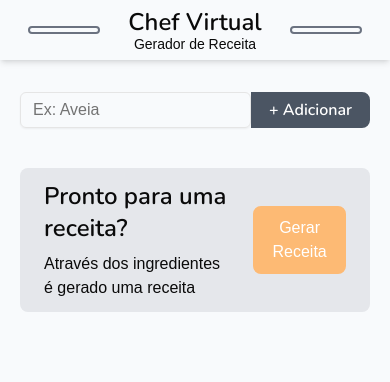
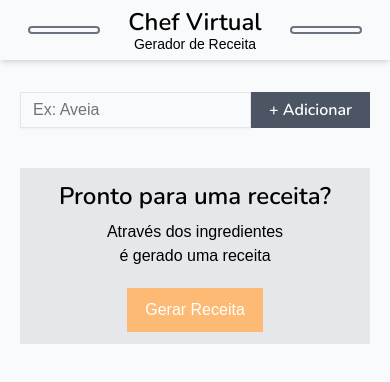
Before and after one commit to yKaayo/gerador-de-receita, a React (Vite) app: page / in a window 390 px wide. Shown: the top 382 px of the page. Built offline with nearby package versions, Linux system fonts and the light colour scheme; a web font is replaced by a local one.

Commit message:
Some adjustments

```diff
--- a/src/css/styles.css
+++ b/src/css/styles.css
@@ -35,66 +35,3 @@
   @apply px-4 py-1 bg-gray-600 border-2 border-gray-600 text-white font-semibold hover:bg-transparent hover:text-gray-600 duration-300;
 }
 /* Main - End */
-@layer base {
-  :root {
-    --background: 0 0% 100%;
-    --foreground: 0 0% 3.9%;
-    --card: 0 0% 100%;
-    --card-foreground: 0 0% 3.9%;
-    --popover: 0 0% 100%;
-    --popover-foreground: 0 0% 3.9%;
-    --primary: 0 0% 9%;
-    --primary-foreground: 0 0% 98%;
-    --secondary: 0 0% 96.1%;
-    --secondary-foreground: 0 0% 9%;
-    --muted: 0 0% 96.1%;
-    --muted-foreground: 0 0% 45.1%;
-    --accent: 0 0% 96.1%;
-    --accent-foreground: 0 0% 9%;
-    --destructive: 0 84.2% 60.2%;
-    --destructive-foreground: 0 0% 98%;
-    --border: 0 0% 89.8%;
-    --input: 0 0% 89.8%;
-    --ring: 0 0% 3.9%;
-    --chart-1: 12 76% 61%;
-    --chart-2: 173 58% 39%;
-    --chart-3: 197 37% 24%;
-    --chart-4: 43 74% 66%;
-    --chart-5: 27 87% 67%;
-    --radius: 0.5rem;
-  }
-  .dark {
-    --background: 0 0% 3.9%;
-    --foreground: 0 0% 98%;
-    --card: 0 0% 3.9%;
-    --card-foreground: 0 0% 98%;
-    --popover: 0 0% 3.9%;
-    --popover-foreground: 0 0% 98%;
-    --primary: 0 0% 98%;
-    --primary-foreground: 0 0% 9%;
-    --secondary: 0 0% 14.9%;
-    --secondary-foreground: 0 0% 98%;
-    --muted: 0 0% 14.9%;
-    --muted-foreground: 0 0% 63.9%;
-    --accent: 0 0% 14.9%;
-    --accent-foreground: 0 0% 98%;
-    --destructive: 0 62.8% 30.6%;
-    --destructive-foreground: 0 0% 98%;
-    --border: 0 0% 14.9%;
-    --input: 0 0% 14.9%;
-    --ring: 0 0% 83.1%;
-    --chart-1: 220 70% 50%;
-    --chart-2: 160 60% 45%;
-    --chart-3: 30 80% 55%;
-    --chart-4: 280 65% 60%;
-    --chart-5: 340 75% 55%;
-  }
-}
-@layer base {
-  * {
-    @apply border-border;
-  }
-  body {
-    @apply bg-background text-foreground;
-  }
-}
--- a/src/layout/Main.jsx
+++ b/src/layout/Main.jsx
@@ -1,4 +1,4 @@
-import { useState } from "react";
+import { useEffect, useRef, useState } from "react";
 import {
   Tooltip,
   TooltipTrigger,
@@ -12,13 +12,14 @@ import Recipe from "../layout/Recipe";
 export default function Main() {
   const [addIngredient, setAddIngredient] = useState([]);
   const [recipe, setRecipe] = useState("");
+  const recipeSection = useRef(null);
 
   function handleSubmit(e) {
     e.preventDefault();
-    const formData = new FormData(e.target);
+    const formData = new FormData(e.currentTarget);
     const newIngredient = formData.get("ingredient");
     setAddIngredient((ingredient) => [...ingredient, newIngredient]);
-    e.target.reset()
+    e.currentTarget.reset();
   }
 
   const ingredients = addIngredient.map((ingredient) => (
@@ -26,9 +27,21 @@ export default function Main() {
   ));
 
   async function getRecipe() {
-    const GENERATED_RECIPE = await generateRecipe(ingredients);
+    const allIngredients = ingredients.map((ingredient) => ingredient.key);
+    const GENERATED_RECIPE = await generateRecipe(allIngredients);
     setRecipe(GENERATED_RECIPE);
   }
+
+  useEffect(() => {
+    if (recipe !== "" && recipeSection.current !== null) {
+      const yCoord =
+        recipeSection.current.getBoundingClientRect().top + window.scrollY;
+      window.scroll({
+        top: yCoord,
+        behavior: "smooth",
+      });
+    }
+  }, [recipe]);
 
   return (
     <main className="px-5 sm:px-10 min-h-[calc(100dvh_-_60px)] bg-slate-50">
@@ -51,12 +64,17 @@ export default function Main() {
           {<li className="mt-4 mb-10 text-lg">{ingredients}</li>}
         </ul>
 
-        <section className="flex justify-between items-center gap-5 md:gap-10 px-6 py-3 rounded-lg bg-gray-200">
+        <section className="grid grid-cols-1 md:grid-cols-2 justify-between items-center gap-5 md:gap-10 px-6 py-3 rounded-lg bg-gray-200">
           <div className="flex flex-col gap-2">
-            <h3 className="text-2xl font-semibold">Pronto para uma receita?</h3>
-            <p>Através dos ingredientes é gerado uma receita</p>
+            <h3 className="text-2xl font-semibold text-balance text-center md:text-start">
+              Pronto para uma receita?
+            </h3>
+            <p className="text-balance text-center md:text-start">
+              Através dos ingredientes é gerado uma receita
+            </p>
           </div>
 
+          <div className="flex md:justify-end justify-center items-center">
             <TooltipProvider delayDuration={300}>
               <Tooltip>
                 <TooltipTrigger asChild>
@@ -79,8 +97,9 @@ export default function Main() {
                 </TooltipContent>
               </Tooltip>
             </TooltipProvider>
+          </div>
         </section>
-        <Recipe recipe={recipe} />
+        <Recipe recipe={recipe} ref={recipeSection} />
       </div>
     </main>
   );
--- a/src/layout/Recipe.jsx
+++ b/src/layout/Recipe.jsx
@@ -1,11 +1,14 @@
 /* eslint-disable react/prop-types */
 import ReactMarkdown from "react-markdown";
+import { forwardRef } from "react";
 
-export default function Recipe({ recipe }) {
+const Recipe = forwardRef(({ recipe }, ref) => {
   return (
-    <section className="px-5 sm:px-10 py-10">
+    <section ref={ref} className="px-5 sm:px-10 py-10" aria-live="polite">
       {recipe && <h2>Chef Virtual recomendou:</h2>}
       <ReactMarkdown>{recipe}</ReactMarkdown>
     </section>
   );
-}
+});
+
+export default Recipe;
```
Lines whose indentation alone changed are shown as unchanged.
